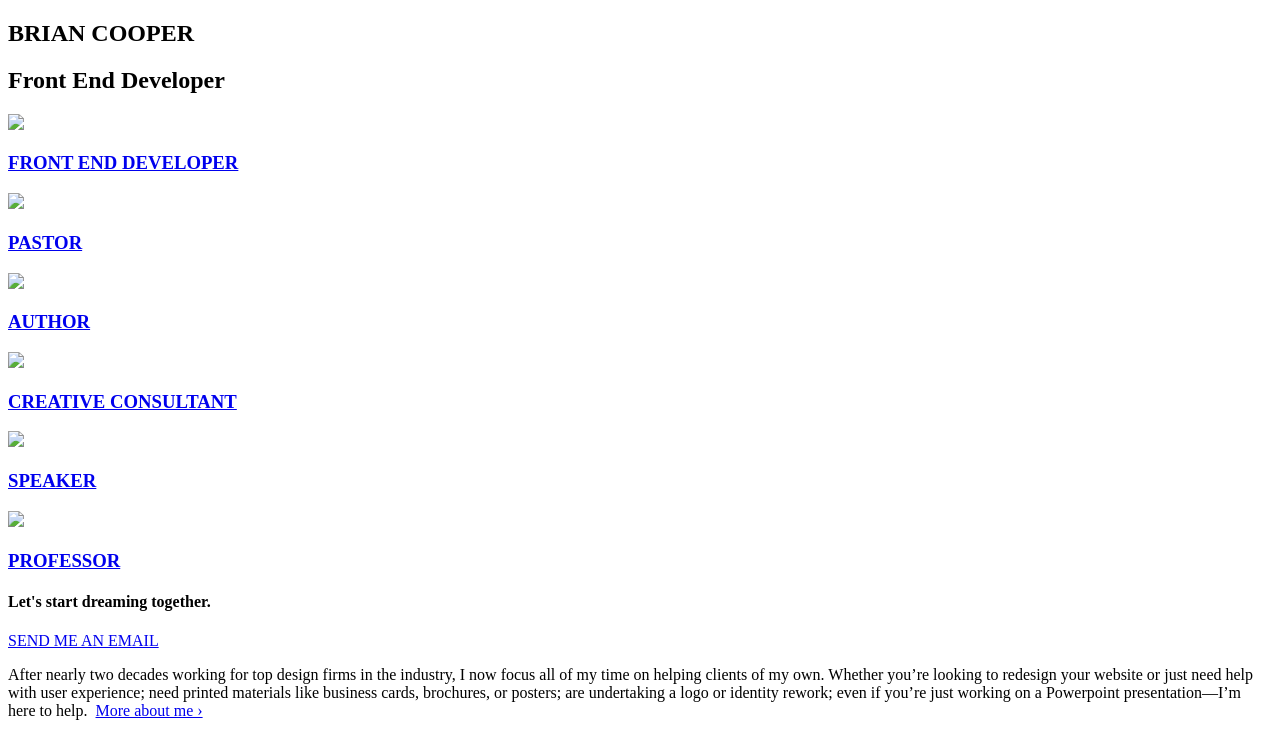
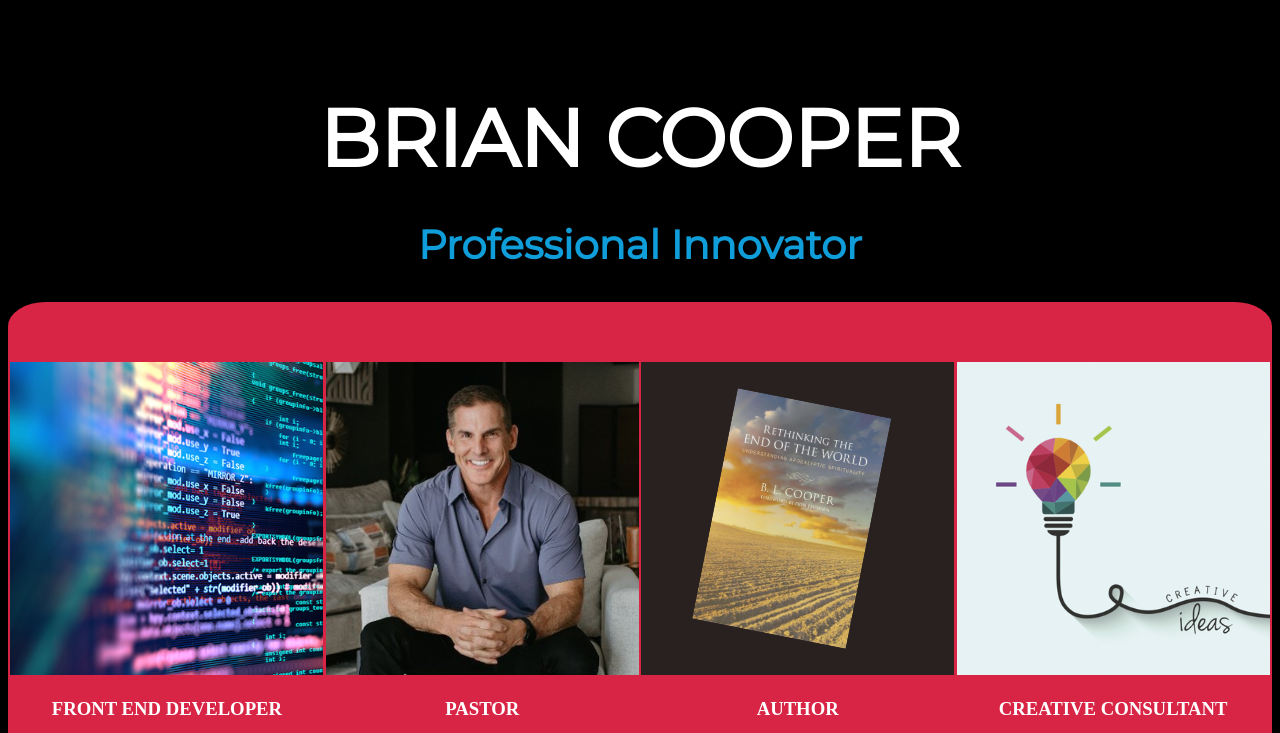
Before and after one commit to codewithcooper/myPortfolio, a plain HTML site: page index.html in a window 1280 px wide. Shown: the top 733 px of the page. Drawn offline with Linux system fonts and the light colour scheme.

Commit message:
temp photos

```diff
--- a/index.html
+++ b/index.html
@@ -1,6 +1,8 @@
 <!DOCTYPE html>
 <html lang="en">
-
+    <link rel="preconnect" href="https://fonts.googleapis.com">
+    <link rel="preconnect" href="https://fonts.gstatic.com" crossorigin>
+    <link href="https://fonts.googleapis.com/css2?family=Montserrat&display=swap" rel="stylesheet">
 <head>
     <meta charset="UTF-8">
     <meta http-equiv="X-UA-Compatible" content="IE=edge">
@@ -13,15 +15,15 @@
     <section class="main">
         <header class="home">
             <h1>BRIAN COOPER</h1>
-            <h2>Front End Developer</h2>
+            <h2>Professional Innovator</h2>
         </header>
-        <article class="section">
+        <article class="container">
 
             <!-- Project 1 --->
             <div class="project">
                 <div class="fed">
                     <a href="fedeveloper.png">
-                        <img src="i/placeholder.png" />
+                        <img src="1.png" />
                         <div class="caption">
                             <h3>FRONT END DEVELOPER</h3>
                         </div>
@@ -31,8 +33,8 @@
             <!-- Project 2 --->
             <div class="project">
                 <div class="fed">
-                    <a href="insert PASTOR photo">
-                        <img src="i/placeholder.png" />
+                    <a href="pastorpic.jpg">
+                        <img src="2.png" />
                         <div class="caption">
                             <h3>PASTOR</h3>
                         </div>
@@ -43,7 +45,7 @@
             <div class="project">
                 <div class="fed">
                     <a href="insert BOOK photo">
-                        <img src="i/placeholder.png" />
+                        <img src="3.png" />
                         <div class="caption">
                             <h3>AUTHOR</h3>
                         </div>
@@ -54,7 +56,7 @@
             <div class="project">
                 <div class="fed">
                     <a href="insert IDEATION photo">
-                        <img src="i/placeholder.png" />
+                        <img src="4.png" />
                         <div class="caption">
                             <h3>CREATIVE CONSULTANT</h3>
                         </div>
@@ -65,7 +67,7 @@
             <div class="project">
                 <div class="fed">
                     <a href="insert TEACHING photo">
-                        <img src="i/placeholder.png" />
+                        <img src="5.png" />
                         <div class="caption">
                             <h3>SPEAKER</h3>
                         </div>
@@ -76,7 +78,7 @@
             <div class="project">
                 <div class="fed">
                     <a href="insert LEGO photo">
-                        <img src="i/placeholder.png" />
+                        <img src="6.png" />
                         <div class="caption">
                             <h3>PROFESSOR</h3>
                         </div>
@@ -91,11 +93,8 @@
             </div>
     </section>
     <footer>
-        <p>After nearly two decades working for top design firms in the industry, I now focus all of my time on helping
-            clients of my own. Whether you&rsquo;re looking to redesign your website or just need help with user
-            experience; need printed materials like business cards, brochures, or posters; are undertaking a logo or
-            identity rework; even if you&rsquo;re just working on a Powerpoint presentation—I&rsquo;m here to help.
-            &nbsp;<a href="about.html">More about me &rsaquo;</a></p>
+        <p>After a quarter of a century, I have accumalated a versatile skill set that allows me to express my creativity. This website is designed to help you, the user, to show all the ways I can help you and meet your needs. Reach out to me and let's start talking about they journey forward, together.
+            <a href="about.html">More about me &rsaquo;</a></p>
         <p class="social"><a href="mailto:heather@heathershaw.com?subject=A Message from HeatherShaw.com"><i
                     class="ss-icon">email</i></a> <a href="https://www.linkedin.com/in/brian-cooper-380115184"
                 target="blank"><i class="ss-icon">linkedin</i></a> <a href="https://profile.php?id=100029534017670"
--- a/style.css
+++ b/style.css
@@ -0,0 +1,100 @@
+html {
+    background-color: black;
+}
+
+h1 {
+    text-align: center;
+    color: white;
+    font-size: 80px;
+    margin: 90px 10px 15px;
+    font-family: 'Montserrat', sans-serif;
+}
+
+h2 {
+    text-align: center;
+    color: #0F9ED9;
+    font-size: 40px;
+    font-family: 'Montserrat', sans-serif;
+}
+.container {
+    width: 100%;
+    height: auto;
+    padding-top: 60px;
+    margin: 0;
+    background-color: #D92545;
+    display: flex;
+    flex-wrap: wrap;
+    justify-content: space-evenly;
+    align-content: space-between;
+    border-radius: 3%;
+}
+
+.project {
+  max-width: auto;
+  text-align: center;
+}
+
+h3 {
+    color: #fff
+}
+
+a:link {
+    text-decoration: none;
+}
+
+h4 {
+    clear: both;
+    font-family: 'AvenirNextLTPro-Medium', Helvetica, Arial, sans-serif;
+    font-size: 1.4em;
+    line-height: 1.6em;
+    margin-bottom: 36px;
+    padding-top: 40px;
+    text-align: center;
+    color: #ffffff;
+}
+
+.contact .button a, .contact .button a:link, .contact .button a:active {
+    font-family: 'AvenirNextLTPro-Medium', Helvetica, Arial, sans-serif;
+    color: #051421;
+    font-size: 0.9em;
+    line-height: 1.0em;
+    margin-bottom: 0;
+    padding: 20px 30px 18px 30px;
+    background-color: #0F9ED9;
+    text-decoration: none;
+    text-transform: uppercase;
+    letter-spacing: 0.05em;
+}
+
+.button {
+    border-radius: 2%;
+}
+.contact .button {
+    text-align: center;
+}
+
+footer {
+    clear: both;
+    width: 66%;
+    padding: 80px 17% 40px 17%;
+    background: transparent url(../i/main-light-blue-bg.png) top left repeat;
+    font-family: 'AvenirNextLTPro-Regular', Helvetica, Arial, sans-serif;
+    color: #051421;
+    text-align: center;
+}
+
+.copyright p {
+    font-size: 0.9em;
+    line-height: 1.0em;
+    margin-bottom: none;
+    color: #ffffff;
+    text-align: center;
+}
+
+p {
+    color: #ffffff;
+}
+
+a {
+    color: #D92545;
+}
```
Also changed, not shown: 1.png (added), 2.png (added), 3.png (added), 4.png (added), 5.png (added), 6.png (added), Untitled design.png (added), colour-bulb-small-768x615.png (added), pastorpic.jpg (added), speaking pic.jpg (added).
